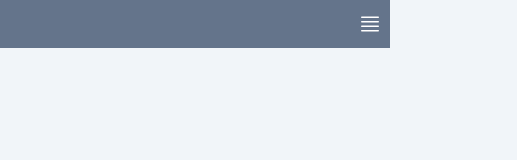
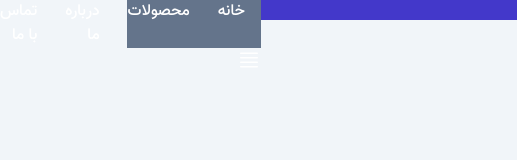
Before and after one commit to masonhows11/Tail_alpine_js_project, a website: page src/index.html in a window 390 px wide. Shown: the whole page, 517 px wide, since content can reach past the window. Drawn offline with Linux system fonts and the light colour scheme.

Commit message:
theme refactor

```diff
--- a/src/index.html
+++ b/src/index.html
@@ -10,31 +10,13 @@
 
 
 
-        <div class="hidden w-full h-full fixed top-0 bg-gray-900 bg-opacity-50" id="overlay"></div>
+        <!-- <div class="w-full h-full fixed top-0 right-0 bg-gray-900 bg-opacity-50" id="overlay"></div> -->
 
-        <!-- navbar section -->
-        <nav class="flex  bg-slate-500  text-white h-12">
-            <div class="w-1/2 h-12 flex items-center max-sm:hidden">
-                <ul class=" mr-4 flex space-x-7 space-x-reverse">
-                    <li><a href="#">خانه</a></li>
-                    <li><a href="#">محصولات</a></li>
-                    <li><a href="#">درباره ما</a></li>
-                    <li>تماس با ما</li>
-                </ul>
-            </div>
-            <div class="w-1/2 flex justify-end max-sm:justify-start max-sm:mr-2 items-center">
-                <div class="ml-2 sm:mr-2">
-                    <span class="hidden max-sm:block" id="open-sidebar">
-                        <svg xmlns="http://www.w3.org/2000/svg" fill="none" viewBox="0 0 24 24" stroke-width="1.5" stroke="currentColor" class="w-6 h-6">
-                            <path stroke-linecap="round" stroke-linejoin="round" d="M3.75 5.25h16.5m-16.5 4.5h16.5m-16.5 4.5h16.5m-16.5 4.5h16.5" />
-                          </svg>
-                    </span>
-                </div>
-            </div>
-        </nav>
+
 
         <!-- sidebar section -->
-        <div class="hidden w-64 fixed h-full transition ease-in-out duration-200" id="sidebar">
+        <!-- transition ease-in-out duration-200 -->
+        <div class="w-64 fixed md:flex h-full" id="sidebar">
 
              <!-- sidebar close button -->
              <button class="hidden absolute z-50 -left-12 top-4" id="close-sidebar">
@@ -43,9 +25,42 @@
                   </svg>
             </button>
 
-            <div class="bg-indigo-700 overflow-y-auto flex flex-col flex-grow text-white pt-5" id="sidebar-content-layout">
+            <div class="bg-indigo-700 overflow-y-auto flex flex-col flex-grow text-white pt-5" id="sidebar-content-layout"> </div>
+        </div>
+
+
+
+
+
+        <div class="mr-64">
+
+             <!-- navbar section -->
+            <nav class="bg-slate-500  text-white h-12">
+                 <div class="h-12 ">
+                        <ul class=" mr-4 flex space-x-7 space-x-reverse">
+                            <li><a href="#">خانه</a></li>
+                            <li><a href="#">محصولات</a></li>
+                            <li><a href="#">درباره ما</a></li>
+                            <li>تماس با ما</li>
+                        </ul>
+                    </div>
+
+                    <div class="">
+                        <div class="ml-2">
+                            <span class="" id="open-sidebar">
+                                <svg xmlns="http://www.w3.org/2000/svg" fill="none" viewBox="0 0 24 24" stroke-width="1.5" stroke="currentColor" class="w-6 h-6">
+                                    <path stroke-linecap="round" stroke-linejoin="round" d="M3.75 5.25h16.5m-16.5 4.5h16.5m-16.5 4.5h16.5m-16.5 4.5h16.5" />
+                                </svg>
+                            </span>
+                        </div>
+                    </div>
+
+            </nav>
 
         </div>
+
+
+
 
         <script>
 
@@ -58,7 +73,7 @@
 
             function openSidebar(){
                  ////
-                sidebar.classList.add('absolute','z-50','flex','flex-row-reverse');
+                sidebar.classList.add('absolute','z-50','flex','flex-row-reverse','transition','ease-in-out','duration-200');
                 sidebar.classList.remove('hidden');
                  ////
                 closeSidebarBtn.classList.remove('hidden');
```
Also changed, not shown: src/assets/style.css.
